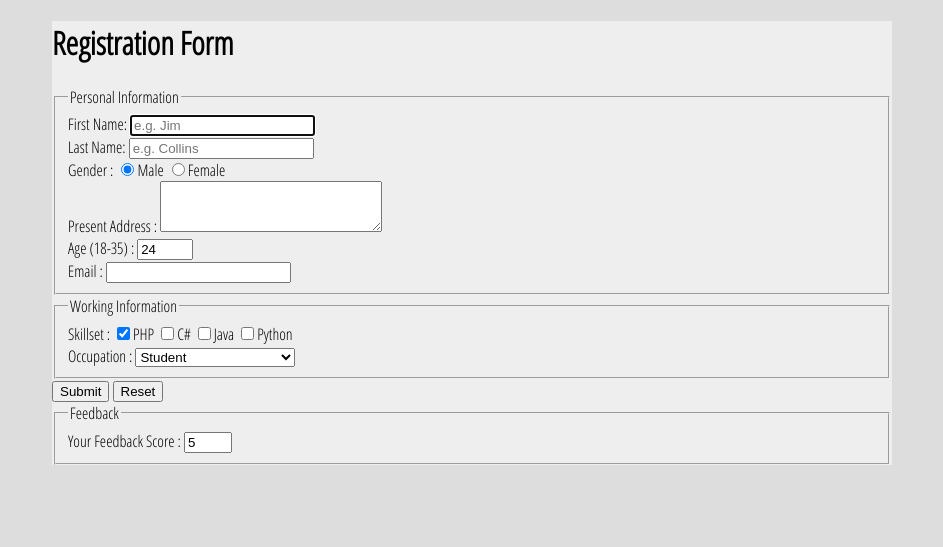
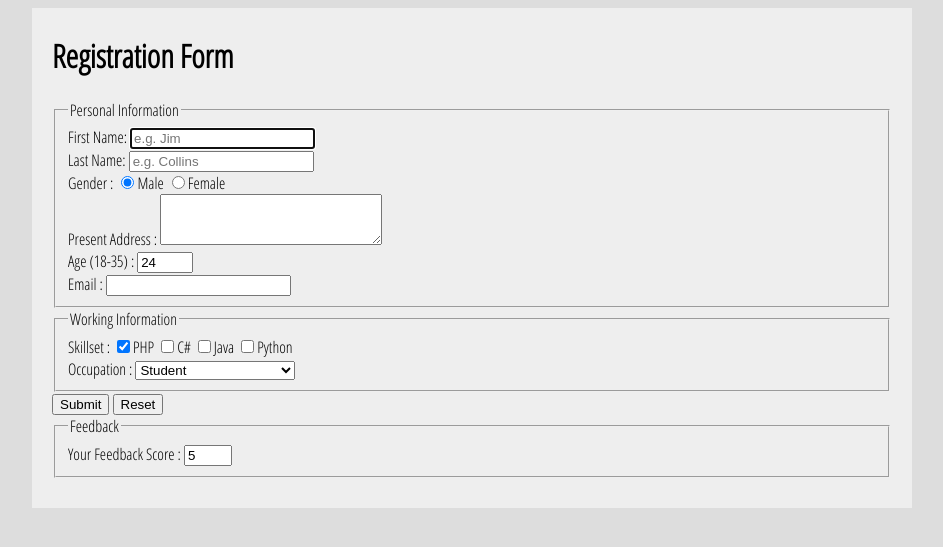
Before and after one commit to TahsinAbrar/ITS_2014000066_TahsinAbrar, a PHP site: page /registrationForms.html in a window 1280 px wide. Shown: the top 547 px of the page, without its empty margins (168-1111 px from the left). Run offline with PHP 8.4, Linux system fonts and the light colour scheme.

```diff
--- a/assignment/css3/style.css
+++ b/assignment/css3/style.css
@@ -1,4 +1,8 @@
 @import url(http://fonts.googleapis.com/css?family=Open+Sans+Condensed:300);
+/*
+For resetting default margin and padding:
+	*{margin: 0;padding: 0}
+*/
 body{
 	background: #ddd;
 	font-family: 'Open Sans Condensed', sans-serif;
@@ -25,6 +29,7 @@ p.italic{font-style: italic;}
 	margin: 0 auto;
 	width: 840px;
 	background: #eee;
+	padding: 5px 20px 30px 20px;
 }
 
 nav ul{list-style: none;}
```
